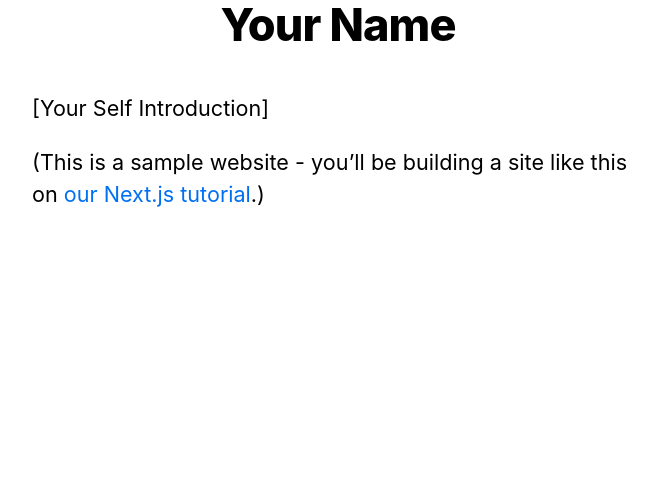
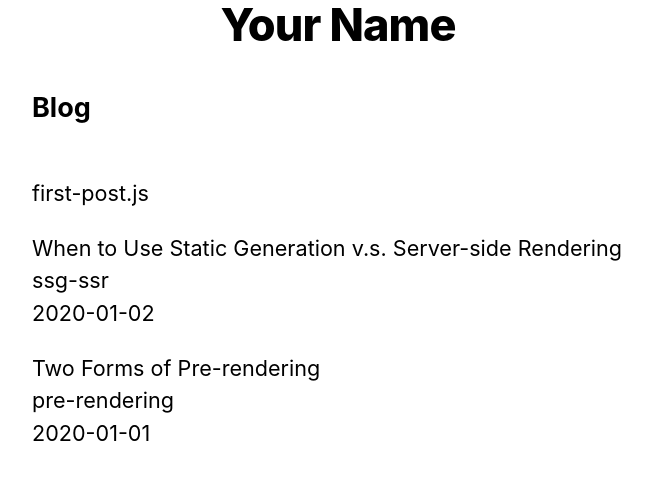
Before and after one commit to kkznch/learn-nextjs-tutorial, a Next.js app: page / in a window 1280 px wide. Shown: the part 218-698 px from the top of the page, without its empty margins (302-959 px from the left). Built offline with nearby package versions, Linux system fonts and the light colour scheme.

Commit message:
getStaticPropsを使った実装したよ

```diff
--- /dev/null
+++ b/lib/posts.js
@@ -0,0 +1,38 @@
+import fs from 'fs'
+import path from 'path'
+import matter from 'gray-matter'
+
+const postsDirectory = path.join(process.cwd(), 'pages/posts')
+
+export function getSortedPostsData() {
+  // Get file names under /posts
+
+  const fileNames = fs.readdirSync(postsDirectory)
+  const allPostsData = fileNames.map(fileName => {
+    // Remove ".md" from file name to get id
+    const id = fileName.replace(/\.md$/, '')
+
+    // Read markdown file as string
+    const fullPath = path.join(postsDirectory, fileName)
+    const fileContents = fs.readFileSync(fullPath, 'utf8')
+
+    // Use gray-matter to parse the post metadata section
+    const matterResult = matter(fileContents)
+
+    // Combine the data with the id
+    return {
+      id,
+      ...matterResult.data
+    }
+  })
+  // Sort posts by date
+  return allPostsData.sort(({ date: a }, { date: b }) => {
+    if (a < b) {
+      return 1
+    } else if (a > b) {
+      return -1
+    } else {
+      return 0
+    }
+  })
+}
--- a/package.json
+++ b/package.json
@@ -7,6 +7,7 @@
   },
   "dependencies": {
     "classnames": "^2.3.1",
+    "gray-matter": "^4.0.3",
     "next": "latest",
     "postcss-flexbugs-fixes": "^5.0.2",
     "postcss-preset-env": "^7.0.2",
--- a/pages/index.js
+++ b/pages/index.js
@@ -1,19 +1,36 @@
 import Head from 'next/head'
 import Layout, { siteTitle } from '../components/layout'
 import utilStyles from '../styles/utils.module.css'
+import { getSortedPostsData } from '../lib/posts'
 
-export default function Home() {
+export async function getStaticProps() {
+  const allPostsData = getSortedPostsData()
+  return {
+    props: {
+      allPostsData
+    }
+  }
+}
+
+export default function Home({ allPostsData }) {
   return (
     <Layout home>
-      <Head>
-        <title>{siteTitle}</title>
-      </Head>
-      <section className={utilStyles.headingMd}>
-        <p>[Your Self Introduction]</p>
-        <p>
-          (This is a sample website - you’ll be building a site like this on{' '}
-          <a href="https://nextjs.org/learn">our Next.js tutorial</a>.)
-        </p>
+      {/* Keep the existing code here */}
+
+      {/* Add this <section> tag below the existing <section> tag */}
+      <section className={`${utilStyles.headingMd} ${utilStyles.padding1px}`}>
+        <h2 className={utilStyles.headingLg}>Blog</h2>
+        <ul className={utilStyles.list}>
+          {allPostsData.map(({ id, date, title }) => (
+            <li className={utilStyles.listItem} key={id}>
+              {title}
+              <br />
+              {id}
+              <br />
+              {date}
+            </li>
+          ))}
+        </ul>
       </section>
     </Layout>
   )
--- /dev/null
+++ b/pages/posts/pre-rendering.md
@@ -0,0 +1,11 @@
+---
+title: 'Two Forms of Pre-rendering'
+date: '2020-01-01'
+---
+
+Next.js has two forms of pre-rendering: **Static Generation** and **Server-side Rendering**. The difference is in **when** it generates the HTML for a page.
+
+- **Static Generation** is the pre-rendering method that generates the HTML at **build time**. The pre-rendered HTML is then _reused_ on each request.
+- **Server-side Rendering** is the pre-rendering method that generates the HTML on **each request**.
+
+Importantly, Next.js lets you **choose** which pre-rendering form to use for each page. You can create a "hybrid" Next.js app by using Static Generation for most pages and using Server-side Rendering for others.
--- /dev/null
+++ b/pages/posts/ssg-ssr.md
@@ -0,0 +1,19 @@
+---
+title: 'When to Use Static Generation v.s. Server-side Rendering'
+date: '2020-01-02'
+---
+
+We recommend using **Static Generation** (with and without data) whenever possible because your page can be built once and served by CDN, which makes it much faster than having a server render the page on every request.
+
+You can use Static Generation for many types of pages, including:
+
+- Marketing pages
+- Blog posts
+- E-commerce product listings
+- Help and documentation
+
+You should ask yourself: "Can I pre-render this page **ahead** of a user's request?" If the answer is yes, then you should choose Static Generation.
+
+On the other hand, Static Generation is **not** a good idea if you cannot pre-render a page ahead of a user's request. Maybe your page shows frequently updated data, and the page content changes on every request.
+
+In that case, you can use **Server-Side Rendering**. It will be slower, but the pre-rendered page will always be up-to-date. Or you can skip pre-rendering and use client-side JavaScript to populate data.
```
Also changed, not shown: 1 other file (tests, documents, lock files or other folders).
